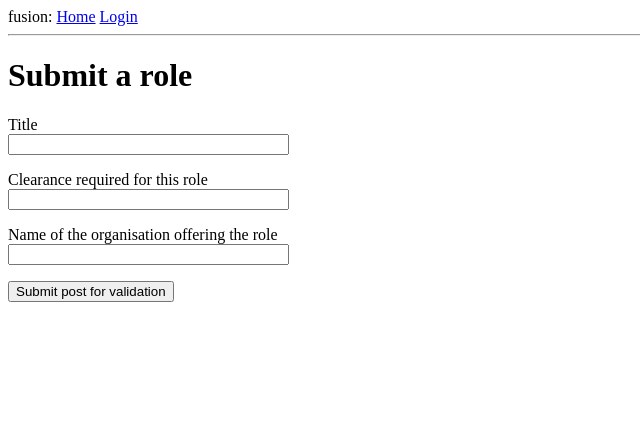
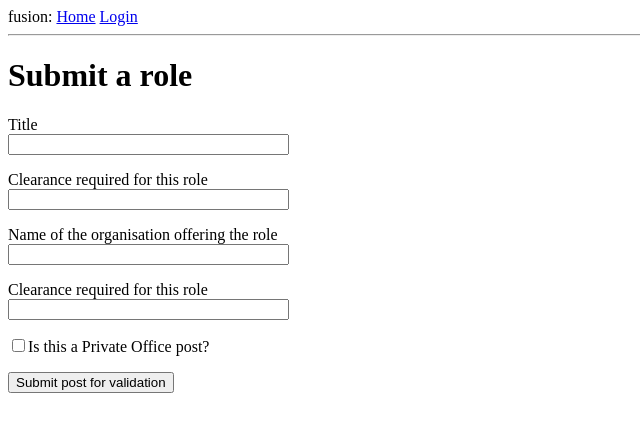
Before and after one commit to jonodrew/fusion, a Flask app: page /submit-role in a window 1280 px wide. Shown: the top 432 px of the page, without its empty margins (0-640 px from the left). Run offline with Flask 2, Linux system fonts and the light colour scheme.

Commit message:
Departmental role form

```diff
--- a/app/templates/submit-role.html
+++ b/app/templates/submit-role.html
@@ -19,6 +19,14 @@
             {{ form.organisation.label }}<br>
             {{ form.organisation(size=32) }}<br>
         </p>
+        <p>
+            {{ form.clearance.label }}<br>
+            {{ form.clearance(size=32) }}<br>
+        </p>
+        <p>
+            {{ form.private_office() }}{{ form.private_office.label }}
+        </p>
+
         <p>{{ form.submit() }}</p>
     </form>
 {% endblock %}
```
